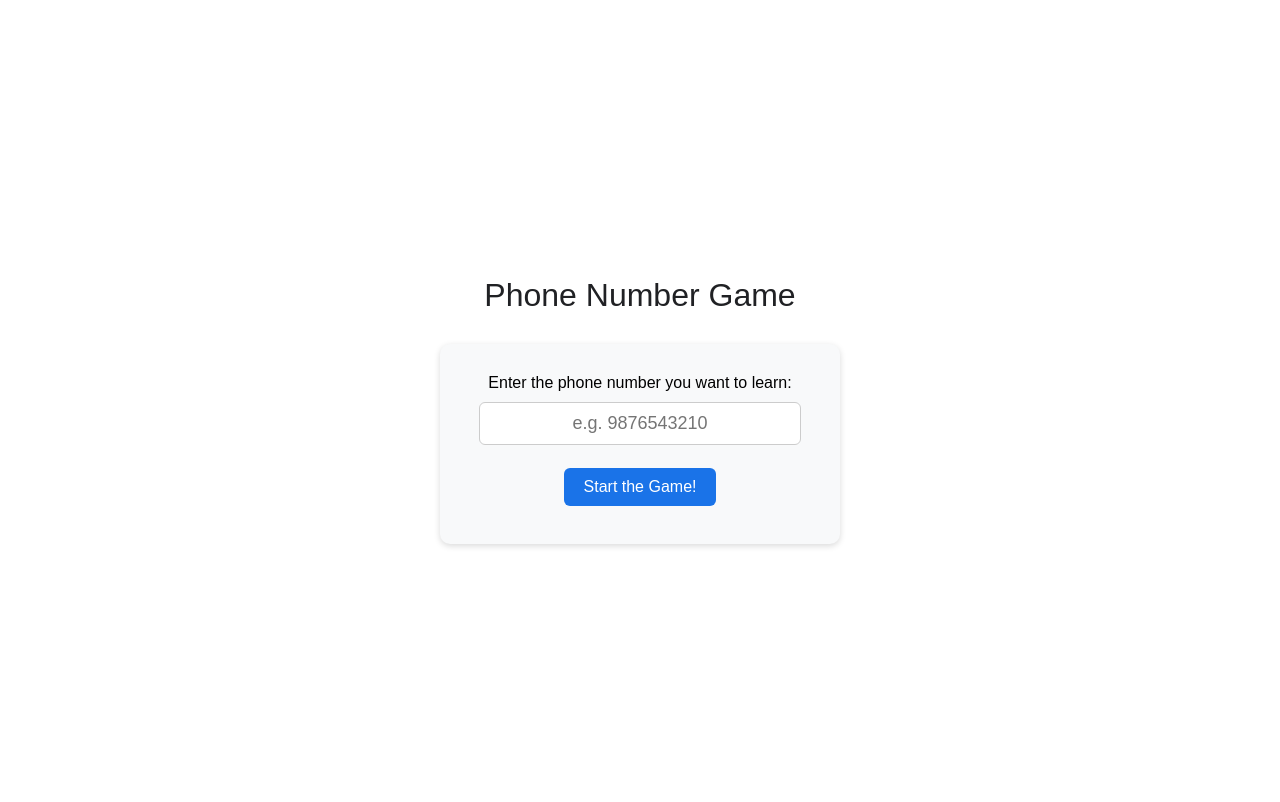
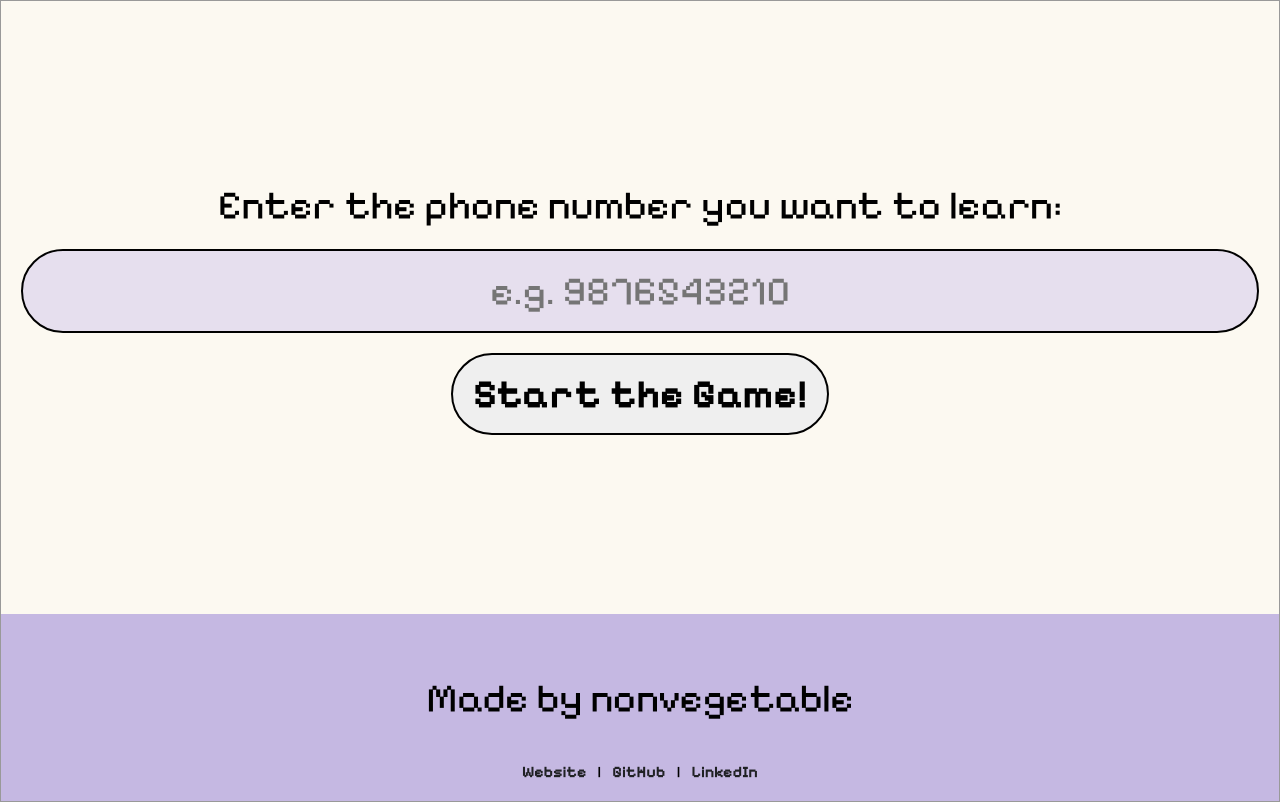
Before and after one commit to nonvegetable/phone-number-game, a plain HTML site: page index.html in a window 1280 px wide. Drawn offline with Linux system fonts and the light colour scheme.

Commit message:
ui update

```diff
--- a/index.html
+++ b/index.html
@@ -5,11 +5,12 @@
   <meta name="viewport" content="width=device-width, initial-scale=1.0"/>
   <title>FONO - Phone Number Game</title>
   <link rel="stylesheet" href="styles.css"/>
+  <link rel="preconnect" href="https://fonts.googleapis.com">
+<link rel="preconnect" href="https://fonts.gstatic.com" crossorigin>
+<link href="https://fonts.googleapis.com/css2?family=Pixelify+Sans:wght@400..700&display=swap" rel="stylesheet">
 </head>
 <body>
-  <div class="container">
-    <h1>Phone Number Game</h1>
-
+  <main class="container">
     <div id="start-section" class="card">
       <label for="phoneInput">Enter the phone number you want to learn:</label>
       <input type="text" id="phoneInput" placeholder="e.g. 9876543210"/>
@@ -31,15 +32,23 @@
         <button class="digit-btn">7</button>
         <button class="digit-btn">8</button>
         <button class="digit-btn">9</button>
+        <button id="clearBtn">Clear</button>
         <button class="digit-btn">0</button>
-        <button id="clearBtn">Clear</button>
         <button id="submitBtn">Submit</button>
       </div>
 
       <p id="feedback"></p>
     </div>
+  </main>
 
+  <footer class="main-footer">
+    <p>Made by nonvegetable</p>
+    <div class="social-links">
+      <a href="https://nonvegetable.github.io/portfolio-website/" target="_blank">Website</a> |
+      <a href="https://github.com/nonvegetable" target="_blank">GitHub</a> |
+      <a href="https://linkedin.com/in/vighnesh-palande" target="_blank">LinkedIn</a>
   </div>
+  </footer>
 
   <script src="script.js"></script>
 </body>
--- a/styles.css
+++ b/styles.css
@@ -1,119 +1,155 @@
+.pixelify-sans-font {
+  font-family: "Pixelify Sans", sans-serif;
+  font-optical-sizing: auto;
+  font-weight: 400;
+  font-style: normal;
+}
+
 body {
   margin: 0;
-  font-family: Arial, sans-serif;
-  background: white;
+  font-family: 'Pixelify Sans', sans-serif;
+  background: #fcf9f1; /* soft cream */
+  display: flex;
+  flex-direction: column;
+  min-height: 100vh;
+  border: 1px solid #999;
+}
+
+header.main-header, footer.main-footer {
+  background-color: #c5b8e2; /* soft purple */
+  text-align: center;
+  padding: 20px;
+  color: black;
+}
+
+.container {
+  flex: 1;
   display: flex;
   justify-content: center;
   align-items: center;
-  height: 100vh;
-}
-
-.container {
-  text-align: center;
-  width: 100%;
-  max-width: 400px;
-  padding: 20px;
-}
-
-h1 {
-  font-weight: normal;
-  margin-bottom: 30px;
-  color: #202124;
+  padding: 30px 20px;
+  flex-direction: column;
 }
 
 .card {
-  background: #f8f9fa;
-  border-radius: 10px;
-  padding: 20px;
-  box-shadow: 0px 2px 6px rgba(0, 0, 0, 0.2);
+  background: transparent;
+  border: none;
+  text-align: center;
 }
 
 input {
-  padding: 10px;
-  margin-top: 10px;
-  font-size: 16px;
+  font-family: 'Pixelify Sans', sans-serif;
+  background: #e6dfee;
+  padding: 16px;
+  font-size: 2.5rem;
+  margin: 20px 0;
+  border-radius: 999px;
+  border: 2px solid #000;
+  width: 100%;
+  box-sizing: border-box;
+  text-align: center;
+  color: black;
 }
 
-button {
-  padding: 10px;
-  font-size: 16px;
-  margin: 8px 5px;
-  background-color: #1a73e8;
-  color: white;
-  border: none;
-  border-radius: 5px;
-  cursor: pointer;
-}
-
-button:hover {
-  background-color: #0c5bdc;
+p, label{
+  font-size: 2.5rem;
 }
 
 .dialer {
   display: grid;
   grid-template-columns: repeat(3, 1fr);
-  gap: 10px;
-  margin-top: 15px;
+  gap: 15px;
+  margin-top: 20px;
 }
 
-#start-section {
-  background: #f8f9fa;
-  padding: 30px;
-  border-radius: 10px;
-  box-shadow: 0px 2px 6px rgba(0, 0, 0, 0.15);
-  display: flex;
-  flex-direction: column;
-  align-items: center;
+button {
+  font-family: 'Pixelify Sans', sans-serif;
+  font-size: 2.5rem;
+  border-radius: 999px;
+  padding: 15px 20px;
+  border: 2px solid black;
+  cursor: pointer;
+  font-weight: bold;
+  transition: all 0.3s ease;
 }
 
-#start-section input {
-  font-size: 18px;
-  padding: 10px;
-  width: 100%;
-  max-width: 300px;
-  margin-top: 10px;
-  margin-bottom: 15px;
-  border: 1px solid #ccc;
-  border-radius: 6px;
-  text-align: center;
+.digit-btn {
+  background-color: #83aef2;
+  color: black;
 }
 
-#start-section button {
-  padding: 10px 20px;
-  font-size: 16px;
-  background-color: #1a73e8;
-  color: white;
-  border: none;
-  border-radius: 6px;
-  cursor: pointer;
+#clearBtn,
+#submitBtn {
+  background-color: #82dedc;
+  color: black;
 }
 
-#start-section button:hover {
-  background-color: #0c5bdc;
+button:hover {
+  opacity: 0.85;
 }
 
-#digitInput {
+#feedback {
+  margin-top: 15px;
+  font-weight: bold;
+  color: #333;
+}
 
-  padding: 10px;
-  font-size: 18px;
+.social-links {
   margin-top: 10px;
-  margin-bottom: 10px;
-  text-align: center;
+}
+
+.social-links a {
+  color: #202124;
+  text-decoration: none;
+  margin: 0 8px;
+  font-weight: bold;
+  font-size: 1rem;
+  transition: color 0.2s ease;
+}
+
+.social-links a:hover {
+  color: #1a73e8;
 }
 
 
-#feedback {
-  font-weight: bold;
-  margin-top: 15px;
-  color: #444;
+@media (max-width: 600px) {
+  input, button, label, p {
+    font-size: 1.5rem;
+  }
+
+  .container {
+    padding: 20px 10px;
+  }
+
+  .dialer {
+    gap: 10px;
+  }
+
+  input {
+    padding: 12px;
+  }
+
+  button {
+    padding: 12px 16px;
+  }
+
+  .card {
+    width: 100%;
+    max-width: 90vw;
+  }
 }
 
-.digit-display {
-  border: 1px solid #ccc;
-  padding: 10px;
-  min-height: 30px;
-  margin-top: 10px;
-  background: white;
-  border-radius: 5px;
-  font-size: 18px;
+@media (max-width: 400px) {
+  input, button, label, p {
+    font-size: 1.2rem;
+  }
+
+  .dialer {
+    grid-template-columns: repeat(3, 1fr);
+    gap: 8px;
+  }
+
+  button {
+    padding: 10px 14px;
+  }
 }
```
